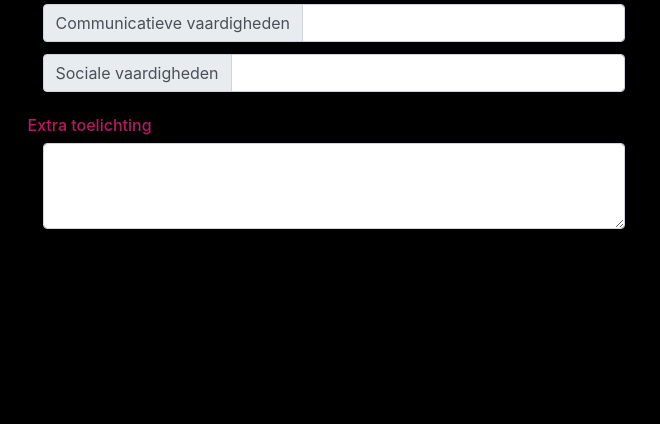
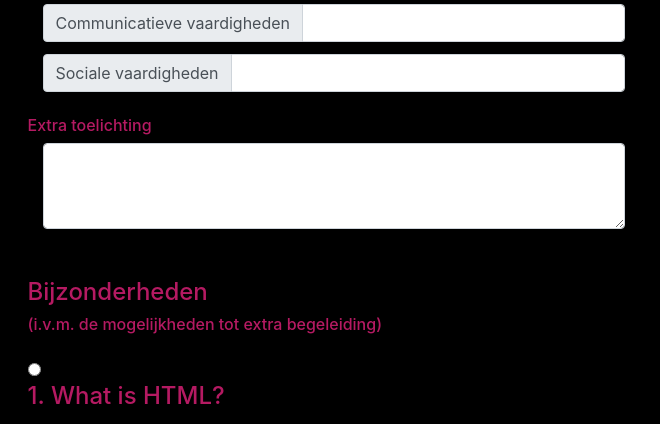
Before and after one commit to JessedeJong/Keuzedeel, a PHP site: page / in a window 1280 px wide. Shown: the part 1108-1532 px from the top of the page, without its empty margins (0-660 px from the left). Before the commit the page ends 1337 px from the top, so only its background shows below. Run offline with PHP 8.4, Linux system fonts and the light colour scheme.

Commit message:
Added component

```diff
--- /dev/null
+++ b/components/extra-guidance.php
@@ -0,0 +1,15 @@
+<input type="radio" name="group1" value="1" data-toggle="collapse" data-parent="#accordion" href="#collapseFour">
+<div class="panel-group" id="accordion1">
+    <div class="panel panel-default">
+        <div class="panel-heading">
+            <h4 class="panel-title">
+                1. What is HTML?
+            </h4>
+        </div>
+        <div id="collapseFour" class="panel-collapse collapse in">
+            <div class="card-body">
+                <?php include 'components/havo-vwo-content.php'; ?>
+            </div>
+        </div>
+    </div>
+</div>
--- a/index.php
+++ b/index.php
@@ -89,6 +89,12 @@
             <?php include 'components/vaardigheden.php'; ?>
         <div class="spacer"></div>
             <?php include 'components/extra-notes.php' ?>
+        <div class="spacer"></div>
+        <br>
+        <h4>Bijzonderheden</h4>
+        <h6>(i.v.m. de mogelijkheden tot extra begeleiding)</h6>
+        <div class="spacer"></div>
+            <?php include 'components/extra-guidance.php'; ?>
     </form>
 </div>
 <footer>
```
